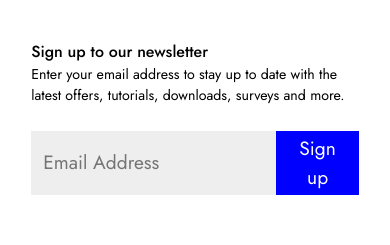
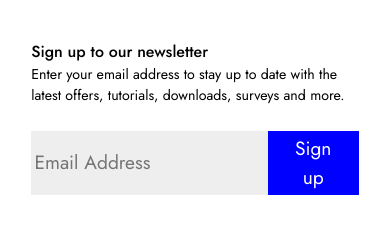
Before and after one commit to FrankObedi/Frontend-Practice-Ableton-About-Page, a plain HTML site: page index.html in a window 390 px wide. Shown: the part 5900-6145 px from the top of the page. Drawn offline with nearby package versions, Linux system fonts and the light colour scheme.

Commit message:
updated newsletter input field

```diff
--- a/css/main.css
+++ b/css/main.css
@@ -577,7 +577,6 @@ footer p {
 /* -- newsletter form --- */
 form {
   display: flex;
-  background-color: red;
 }
 
 .footer-form p {
@@ -592,6 +591,7 @@ form .submit-btn {
 form input {
   background: var(--clr-gray-light);
   flex: 1;
+  padding-left: 0.75rem;
 }
 
 form .submit-btn {
@@ -1114,10 +1114,6 @@ option {
     padding: 0.2rem;
   }
 
-  form input {
-    padding-left: 0.75rem;
-  }
-
   form .submit-btn {
     padding-left: 1rem;
     padding-right: 1rem;
```
